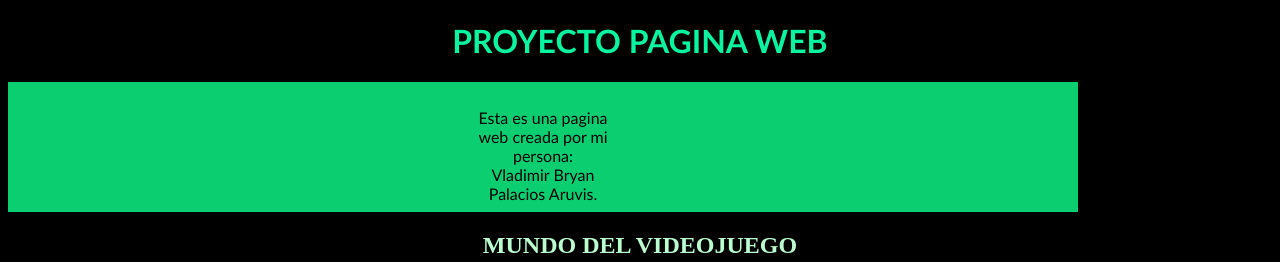
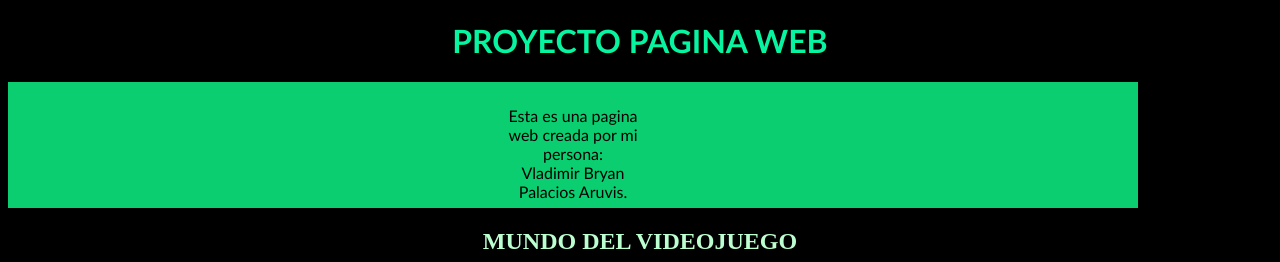
Before and after one commit to Palacios002004/ProyectoPalacios.github.io, a plain HTML site: page index.html in a window 1280 px wide. Shown: the top 262 px of the page. Drawn offline with Linux system fonts and the light colour scheme.

Commit message:
index.html

```diff
--- a/index.html
+++ b/index.html
@@ -51,7 +51,7 @@
 
             height: 110px;
 
-            padding:10px 460px;
+            padding:8px 490px;
 
             width: 150px;}
 
```
